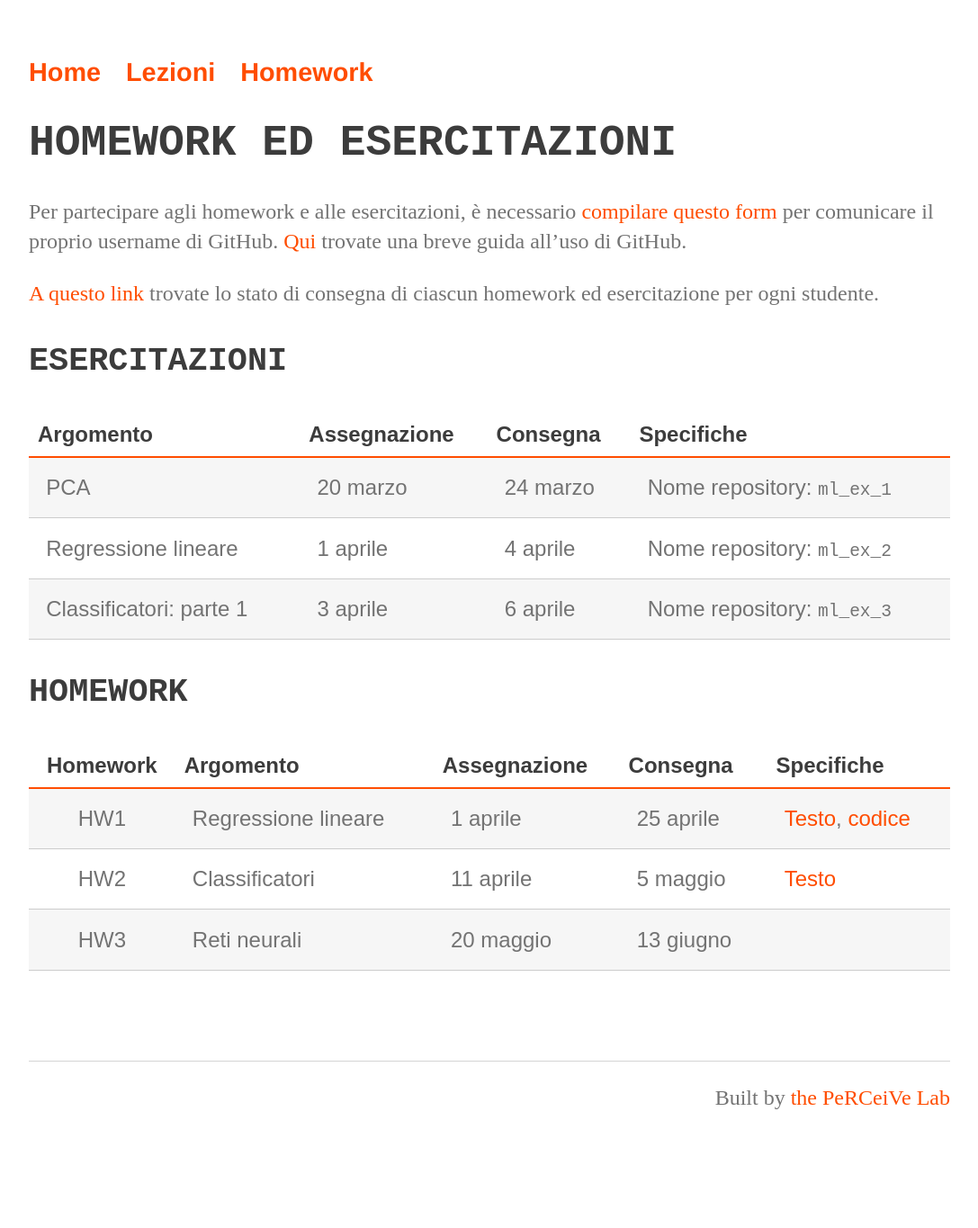
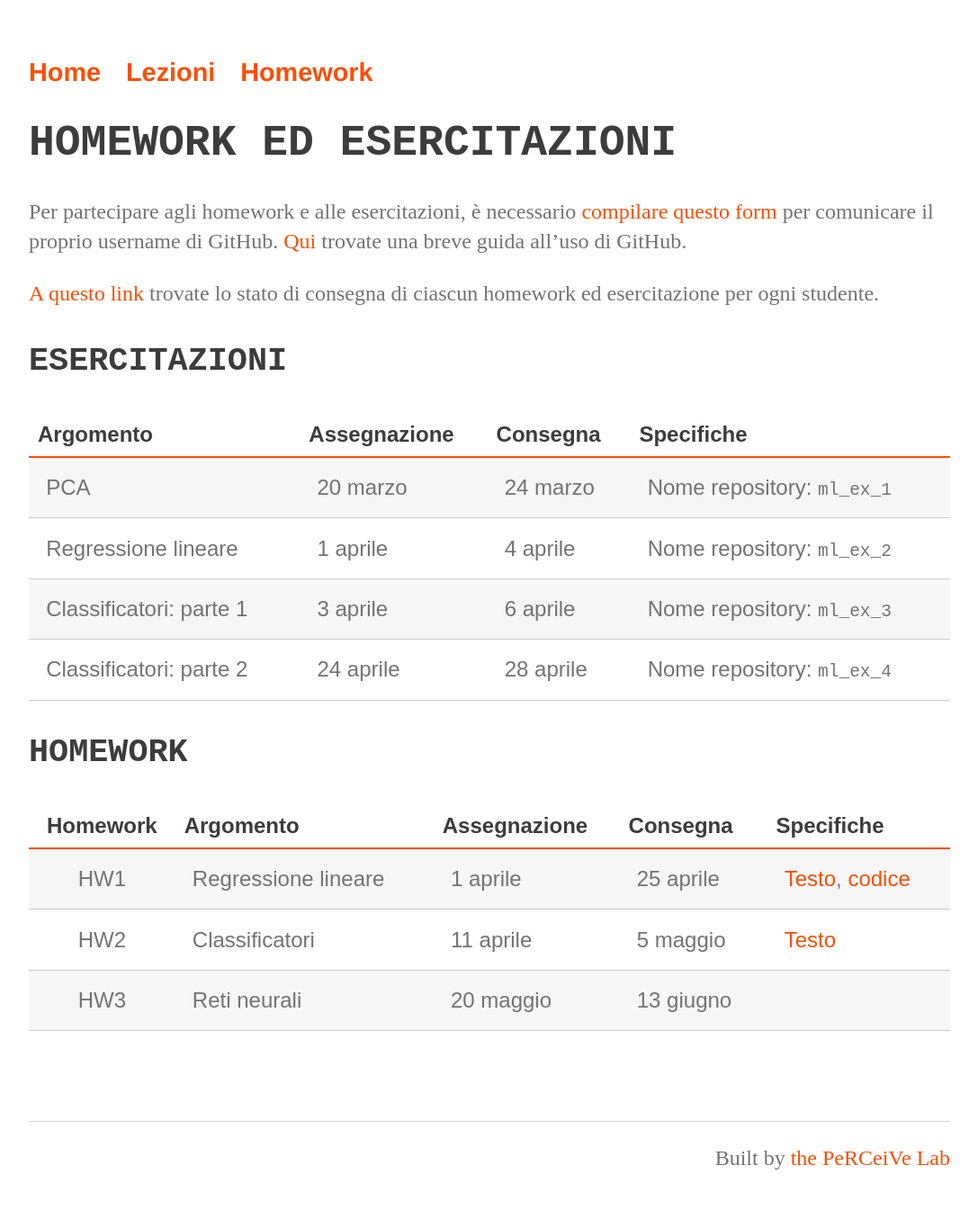
Before and after one commit to perceivelab/ml-mz-2025, a Jekyll site: the page built from homework.md, in a window 1280 px wide. Shown: the whole page at 90% size, without its empty margins (96-1183 px from the left). Built offline with Jekyll 4.4.1, drawn with Linux system fonts in a browser that asks for light colours; our own code applies the rules of GitHub Pages for plain Markdown files; before the commit the page ends 1297 px from its top, so only the background shows below that.

Commit message:
Update homework.md ml_ex_4

```diff
--- a/homework.md
+++ b/homework.md
@@ -15,6 +15,8 @@ Per partecipare agli homework e alle esercitazioni, è necessario [compilare que
 | PCA                 | 20 marzo  | 24 marzo | Nome repository: `ml_ex_1` |
 | Regressione lineare | 1 aprile  | 4 aprile | Nome repository: `ml_ex_2` |
 | Classificatori: parte 1 | 3 aprile  | 6 aprile | Nome repository: `ml_ex_3` |
+| Classificatori: parte 2 | 24 aprile  | 28 aprile | Nome repository: `ml_ex_4` |
+
 
 
 ### HOMEWORK
```
